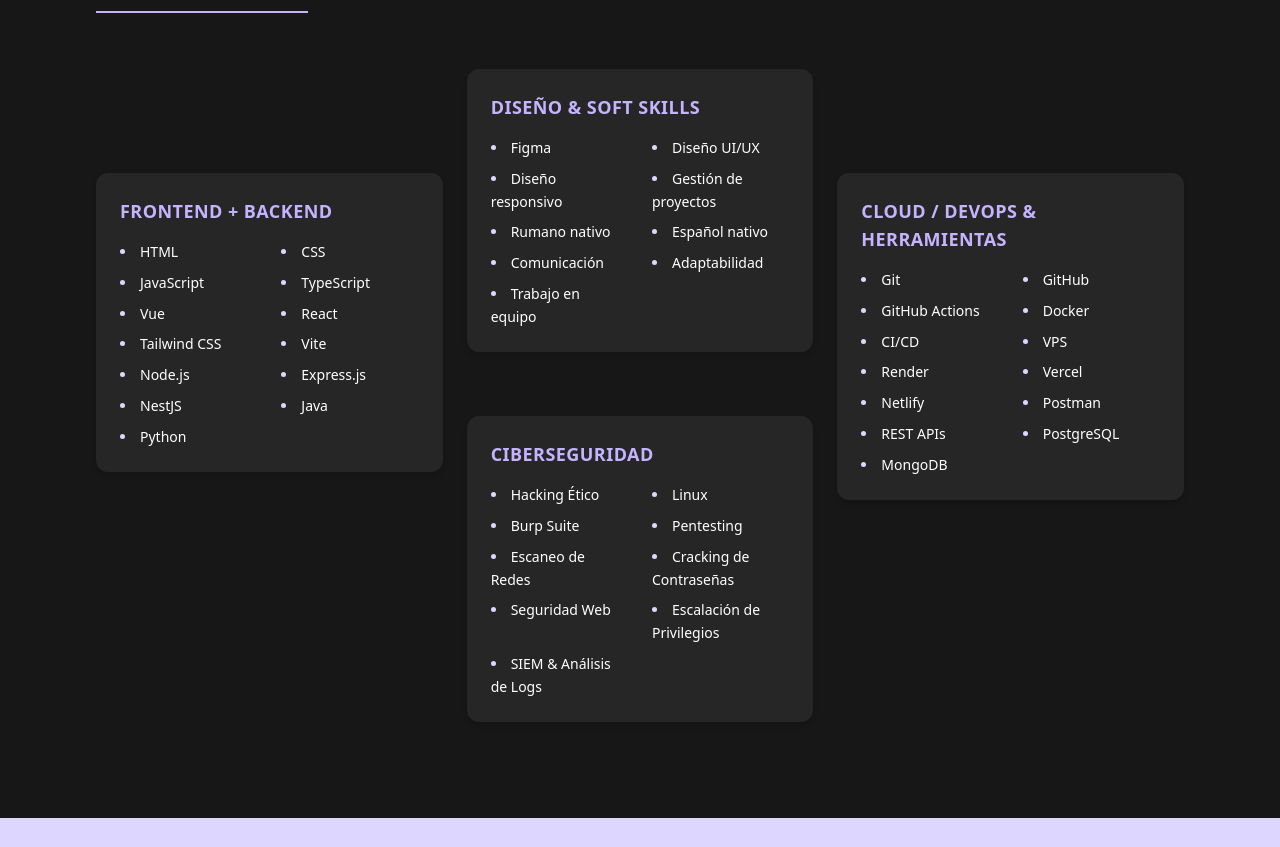
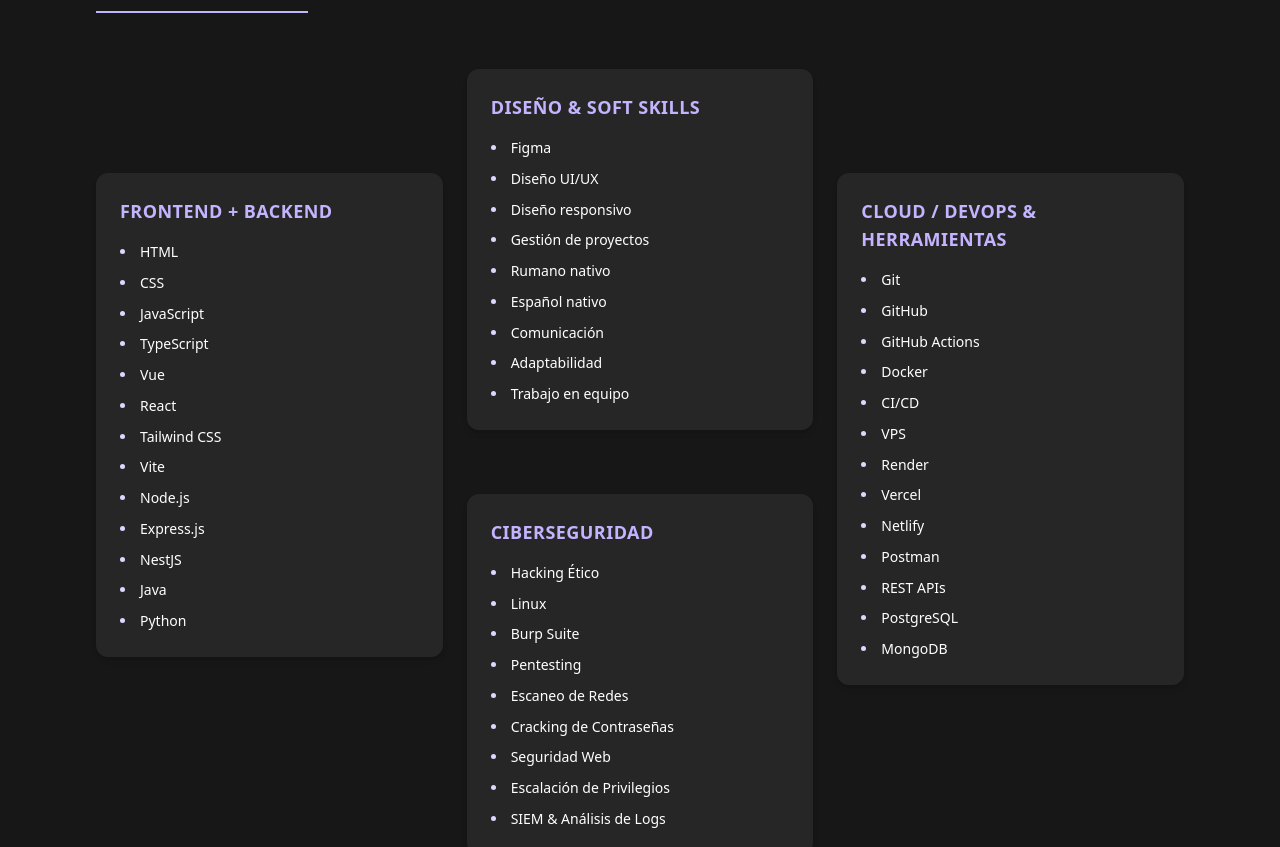
Before and after one commit to MC-19/Front-PortFolio, a Vue app: page / in a window 1280 px wide. Shown: the part 2260-3107 px from the top of the page. Built offline with nearby package versions, Linux system fonts and the light colour scheme.

Commit message:
cambios nuevos

```diff
--- a/src/components/SkillBlock.vue
+++ b/src/components/SkillBlock.vue
@@ -1,8 +1,15 @@
 <template>
   <div :class="['bg-neutral-800 rounded-xl p-6 shadow-md hover:shadow-violet-400/100 transition', $attrs.class]">
     <h3 class="text-lg font-semibold uppercase mb-4 text-violet-300 tracking-wide">{{ title }}</h3>
-<ul class="grid grid-cols-2 gap-y-2 gap-x-6 text-sm leading-relaxed">
-  <li v-for="item in items" :key="item" class="list-disc list-inside marker:text-violet-200">
+
+    <ul
+  class="grid [grid-template-columns:repeat(auto-fit,minmax(180px,1fr))] gap-y-2 gap-x-6 text-sm leading-relaxed"
+>
+  <li
+    v-for="item in items"
+    :key="item"
+    class="list-disc list-inside marker:text-violet-200 break-keep"
+  >
     {{ item }}
   </li>
 </ul>
```
